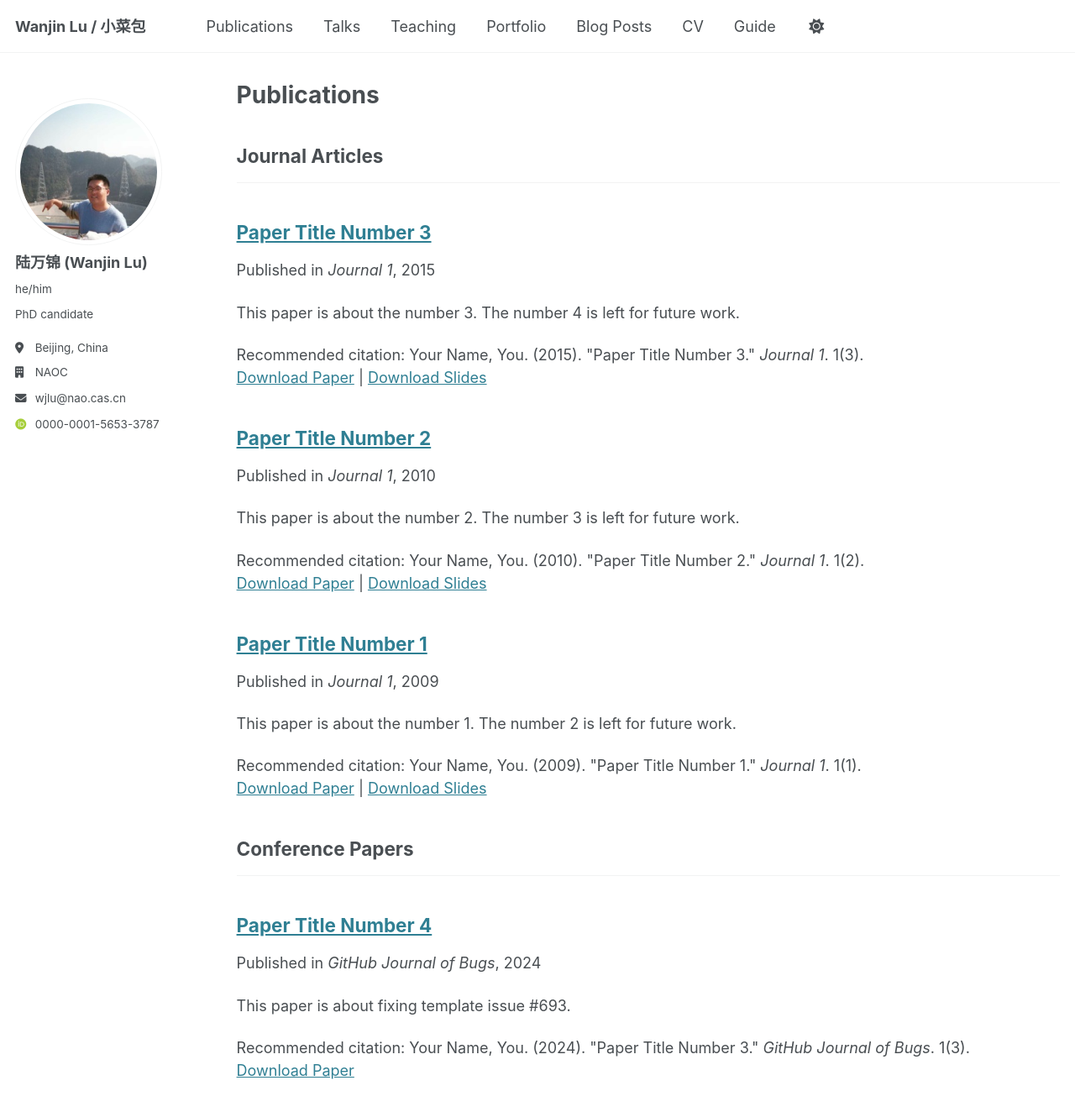
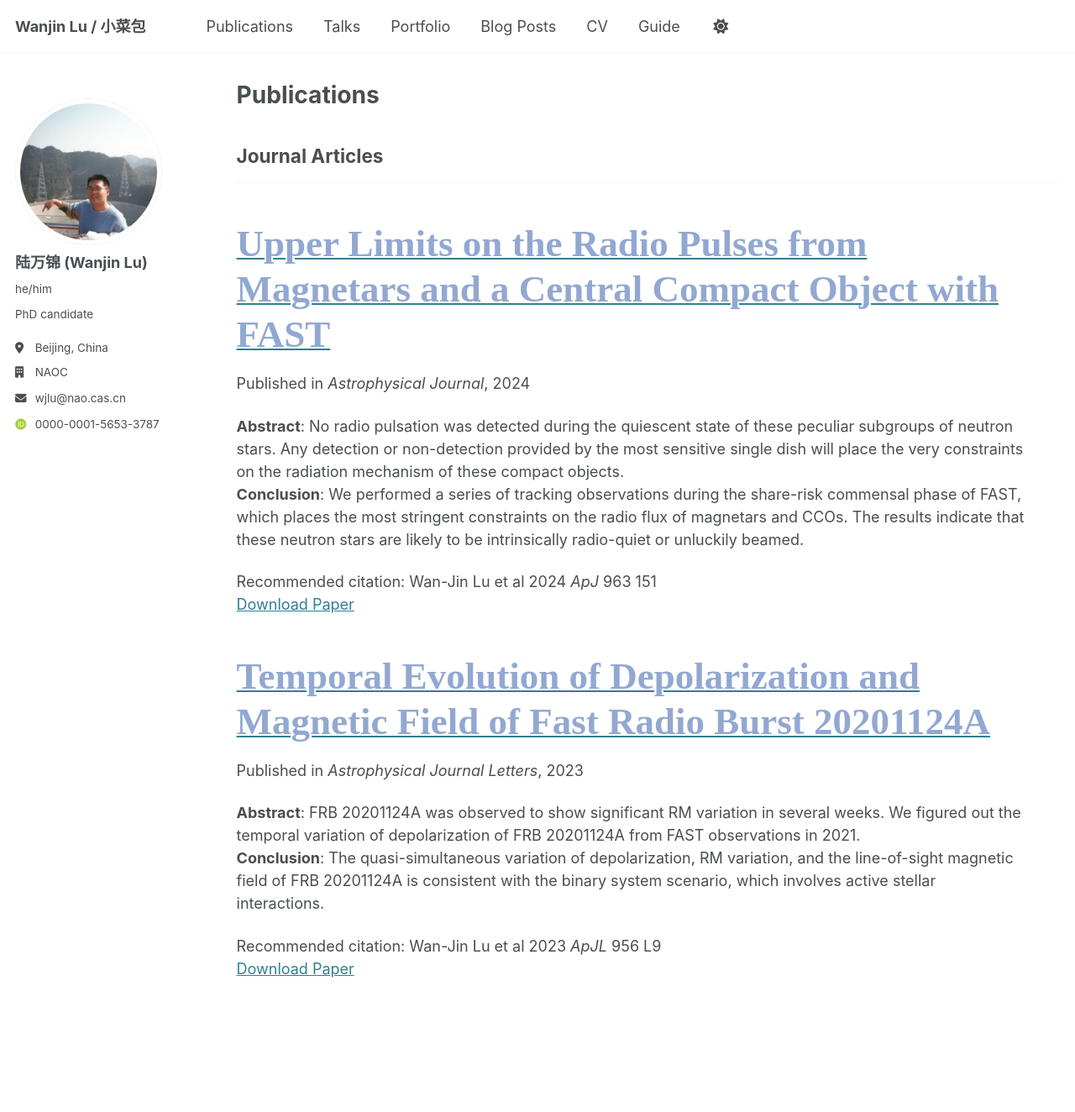
Before and after one commit to IsaacVibe/wjlu, a Jekyll site: the page built from _pages/publications.html, in a window 1280 px wide and 1400 px high. Shown: the top 1324 px of the window at 84% size. Built offline with Jekyll 4.4.1, drawn with Linux system fonts in a browser that asks for light colours; some web fonts are replaced.

Commit message:
Update the Publication

```diff
--- a/_data/navigation.yml
+++ b/_data/navigation.yml
@@ -14,8 +14,8 @@ main:
   - title: "Talks"
     url: /talks/
 
-  - title: "Teaching"
-    url: /teaching/
+  #- title: "Teaching"
+  #  url: /teaching/
 
   - title: "Portfolio"
     url: /portfolio/
--- a/_publications/2009-10-01-paper-title-number-1.md
+++ /dev/null
@@ -1,14 +0,0 @@
----
-title: "Paper Title Number 1"
-collection: publications
-category: manuscripts
-permalink: /publication/2009-10-01-paper-title-number-1
-excerpt: 'This paper is about the number 1. The number 2 is left for future work.'
-date: 2009-10-01
-venue: 'Journal 1'
-slidesurl: 'http://academicpages.github.io/files/slides1.pdf'
-paperurl: 'http://academicpages.github.io/files/paper1.pdf'
-citation: 'Your Name, You. (2009). &quot;Paper Title Number 1.&quot; <i>Journal 1</i>. 1(1).'
----
-
-The contents above will be part of a list of publications, if the user clicks the link for the publication than the contents of section will be rendered as a full page, allowing you to provide more information about the paper for the reader. When publications are displayed as a single page, the contents of the above "citation" field will automatically be included below this section in a smaller font.
--- a/_publications/2010-10-01-paper-title-number-2.md
+++ /dev/null
@@ -1,14 +0,0 @@
----
-title: "Paper Title Number 2"
-collection: publications
-category: manuscripts
-permalink: /publication/2010-10-01-paper-title-number-2
-excerpt: 'This paper is about the number 2. The number 3 is left for future work.'
-date: 2010-10-01
-venue: 'Journal 1'
-slidesurl: 'http://academicpages.github.io/files/slides2.pdf'
-paperurl: 'http://academicpages.github.io/files/paper2.pdf'
-citation: 'Your Name, You. (2010). &quot;Paper Title Number 2.&quot; <i>Journal 1</i>. 1(2).'
----
-
-The contents above will be part of a list of publications, if the user clicks the link for the publication than the contents of section will be rendered as a full page, allowing you to provide more information about the paper for the reader. When publications are displayed as a single page, the contents of the above "citation" field will automatically be included below this section in a smaller font.
--- a/_publications/2015-10-01-paper-title-number-3.md
+++ /dev/null
@@ -1,14 +0,0 @@
----
-title: "Paper Title Number 3"
-collection: publications
-category: manuscripts
-permalink: /publication/2015-10-01-paper-title-number-3
-excerpt: 'This paper is about the number 3. The number 4 is left for future work.'
-date: 2015-10-01
-venue: 'Journal 1'
-slidesurl: 'http://academicpages.github.io/files/slides3.pdf'
-paperurl: 'http://academicpages.github.io/files/paper3.pdf'
-citation: 'Your Name, You. (2015). &quot;Paper Title Number 3.&quot; <i>Journal 1</i>. 1(3).'
----
-
-The contents above will be part of a list of publications, if the user clicks the link for the publication than the contents of section will be rendered as a full page, allowing you to provide more information about the paper for the reader. When publications are displayed as a single page, the contents of the above "citation" field will automatically be included below this section in a smaller font.
--- /dev/null
+++ b/_publications/2023apjl.md
@@ -0,0 +1,12 @@
+---
+title: '<span style="font-family: Economica; font-size:2em;color:#92A8D1">Temporal Evolution of Depolarization and Magnetic Field of Fast Radio Burst 20201124A</span>'
+collection: publications
+category: manuscripts
+permalink: /publication/2023apjl
+excerpt: '**Abstract**: FRB 20201124A was observed to show significant RM variation in several weeks. We figured out the temporal variation of depolarization of FRB 20201124A from FAST observations in 2021. <br> **Conclusion**: The quasi-simultaneous variation of depolarization, RM variation, and the line-of-sight magnetic field of FRB 20201124A is consistent with the binary system scenario, which involves active stellar interactions. '
+date: 2023-10-10
+venue: 'Astrophysical Journal Letters'
+#slidesurl: 'http://academicpages.github.io/files/slides1.pdf'
+paperurl: 'https://doi.org/10.3847/2041-8213/acf8cb'
+citation: 'Wan-Jin Lu et al 2023 <i> ApJL </i> 956 L9'
+---
--- a/_publications/2024-02-17-paper-title-number-4.md
+++ /dev/null
@@ -1,13 +0,0 @@
----
-title: "Paper Title Number 4"
-collection: publications
-category: conferences
-permalink: /publication/2024-02-17-paper-title-number-4
-excerpt: 'This paper is about fixing template issue #693.'
-date: 2024-02-17
-venue: 'GitHub Journal of Bugs'
-paperurl: 'http://academicpages.github.io/files/paper3.pdf'
-citation: 'Your Name, You. (2024). &quot;Paper Title Number 3.&quot; <i>GitHub Journal of Bugs</i>. 1(3).'
----
-
-The contents above will be part of a list of publications, if the user clicks the link for the publication than the contents of section will be rendered as a full page, allowing you to provide more information about the paper for the reader. When publications are displayed as a single page, the contents of the above "citation" field will automatically be included below this section in a smaller font.
--- /dev/null
+++ b/_publications/2024apj.md
@@ -0,0 +1,13 @@
+---
+title: '<span style="font-family: Economica; font-size:2em;color:#92A8D1">Upper Limits on the Radio Pulses from Magnetars and a Central Compact Object with FAST</span>'
+collection: publications
+category: manuscripts
+permalink: /publication/2024apj
+excerpt: '**Abstract**: No radio pulsation was detected during the quiescent state of these peculiar subgroups of neutron stars. Any detection or non-detection provided by the most sensitive single dish will place the very constraints on the radiation mechanism of these compact objects. <br>
+  **Conclusion**: We performed a series of tracking observations during the share-risk commensal phase of FAST, which places the most stringent constraints on the radio flux of magnetars and CCOs. The results indicate that these neutron stars are likely to be intrinsically radio-quiet or unluckily beamed.'
+date: 2024-3-10
+venue: 'Astrophysical Journal'
+#slidesurl: 'http://academicpages.github.io/files/slides3.pdf'
+paperurl: 'https://doi.org/10.3847/1538-4357/ad27cf'
+citation: 'Wan-Jin Lu et al 2024 <i>ApJ</i> 963 151'
+---
```
Also changed, not shown: _pages/about.md (+14 -13 lines), GBT.jpg (added), csiro.jpg (added), 1 other file.
